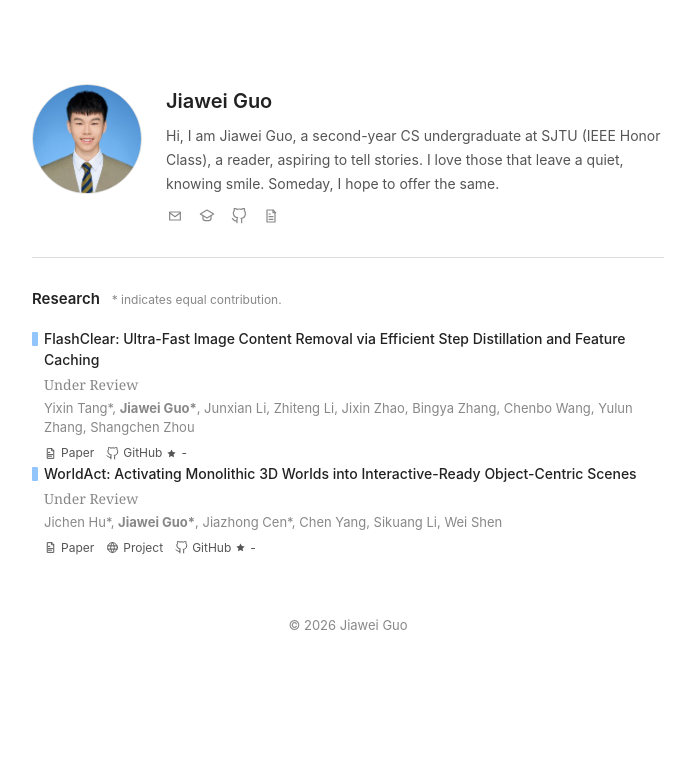
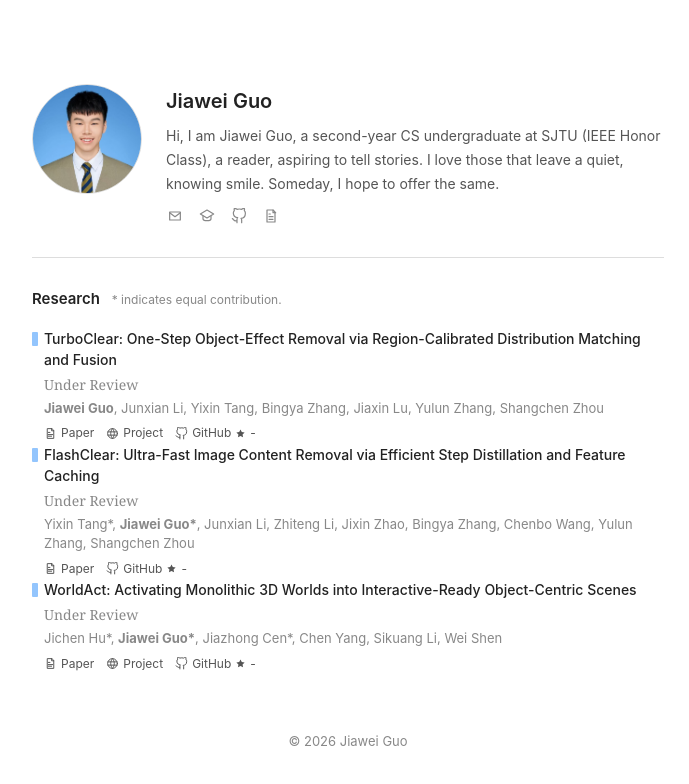
Before and after one commit to GuoCalix/GuoCalix.github.io, a plain HTML site: page index.html in a window 1280 px wide. Shown: the whole page, without its empty margins (292-981 px from the left). Drawn offline with Linux system fonts and the light colour scheme; no server answers.

Commit message:
Add TurboClear to research projects

```diff
--- a/index.html
+++ b/index.html
@@ -54,6 +54,48 @@
       <section class="section">
         <div class="section-header">
           <h2>Research <span class="header-note">* indicates equal contribution.</span></h2>
+        </div>
+
+        <div class="research-flow">
+          <div class="flow-card">
+            <h3 class="flow-title">
+              <span class="flow-title-text">TurboClear: One-Step Object-Effect Removal via Region-Calibrated Distribution Matching and Fusion</span>
+              <span class="flow-venue">Under Review</span>
+            </h3>
+            <p class="flow-authors"><strong>Jiawei Guo</strong>, Junxian Li, Yixin Tang, Bingya Zhang, Jiaxin Lu, Yulun Zhang, Shangchen Zhou</p>
+            <div class="flow-links">
+              <a href="https://arxiv.org/abs/2608.01288" target="_blank" rel="noopener">
+                <svg viewBox="0 0 24 24" aria-hidden="true">
+                  <path d="M14 3H6v18h12V7z"></path>
+                  <path d="M14 3v4h4"></path>
+                  <path d="M8 14h8"></path>
+                  <path d="M8 17h6"></path>
+                  <path d="M8 10h3"></path>
+                </svg>
+                Paper
+              </a>
+              <a href="https://guocalix.github.io/TurboClear/" target="_blank" rel="noopener">
+                <svg viewBox="0 0 24 24" aria-hidden="true">
+                  <circle cx="12" cy="12" r="9"></circle>
+                  <path d="M3.6 9h16.8"></path>
+                  <path d="M3.6 15h16.8"></path>
+                  <path d="M12 3c2.2 2.5 3.3 5.5 3.3 9s-1.1 6.5-3.3 9"></path>
+                  <path d="M12 3c-2.2 2.5-3.3 5.5-3.3 9s1.1 6.5 3.3 9"></path>
+                </svg>
+                Project
+              </a>
+              <a href="https://github.com/GuoCalix/TurboClear" target="_blank" rel="noopener" class="gh-star-link">
+                <svg viewBox="0 0 24 24" aria-hidden="true">
+                  <path d="M9 19c-5 1.5-5-2.5-7-3m14 6v-3.9a3.4 3.4 0 0 0-1-2.6c3.2-.4 6.5-1.6 6.5-7A5.4 5.4 0 0 0 20 4a5 5 0 0 0-.1-3.5S18.7.1 16 2a13.4 13.4 0 0 0-7 0C6.3.1 5.1.5 5.1.5A5 5 0 0 0 5 4a5.4 5.4 0 0 0-1.5 3.5c0 5.4 3.3 6.6 6.5 7a3.4 3.4 0 0 0-1 2.6V22"></path>
+                </svg>
+                GitHub
+                <svg class="star-icon" viewBox="0 0 24 24" aria-hidden="true">
+                  <path d="m12 3 2.8 5.7 6.2.9-4.5 4.4 1.1 6.2-5.6-2.9-5.6 2.9 1.1-6.2L3 9.6l6.2-.9z"></path>
+                </svg>
+                <span data-shields-stars="GuoCalix/TurboClear">...</span>
+              </a>
+            </div>
+          </div>
         </div>
 
         <div class="research-flow">
```
